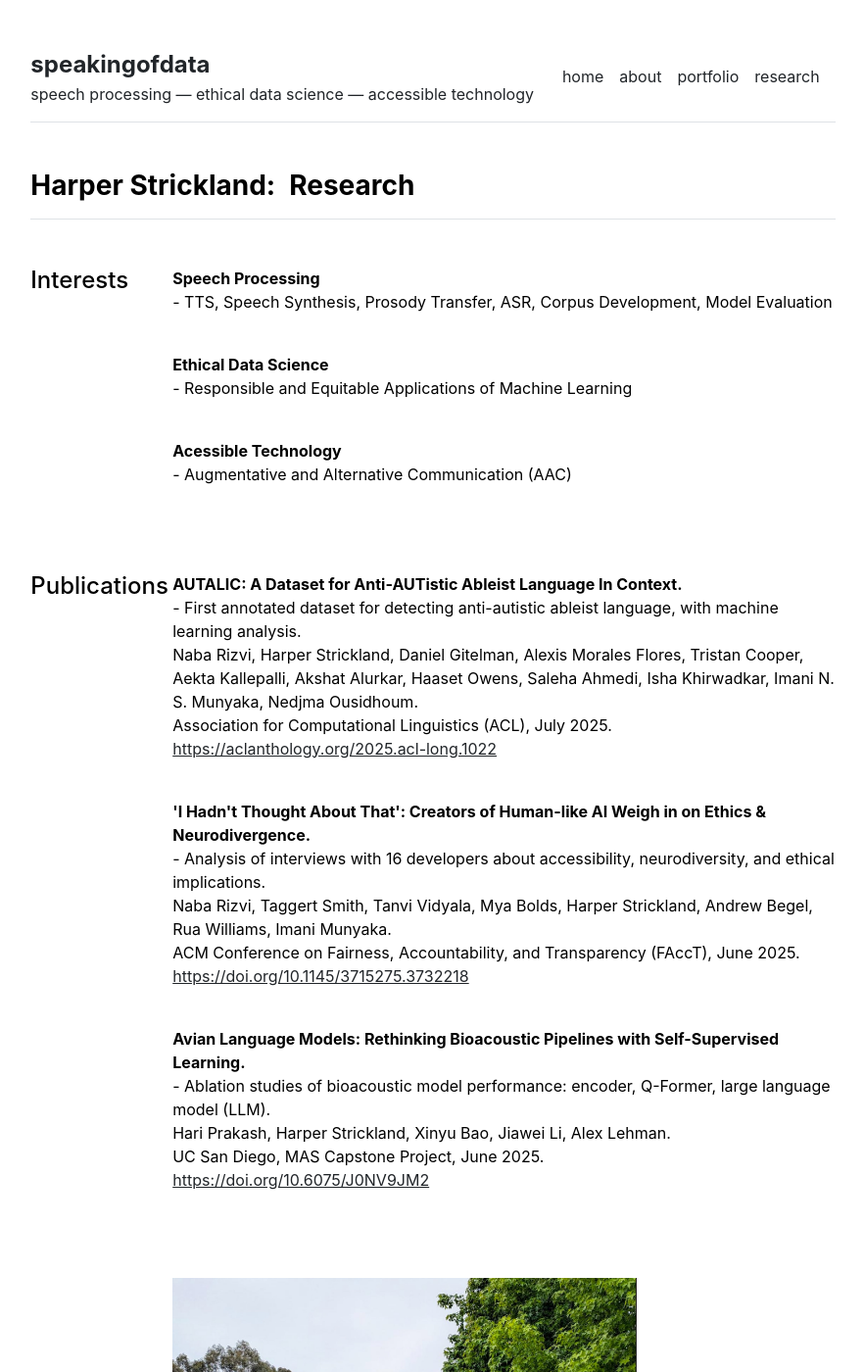
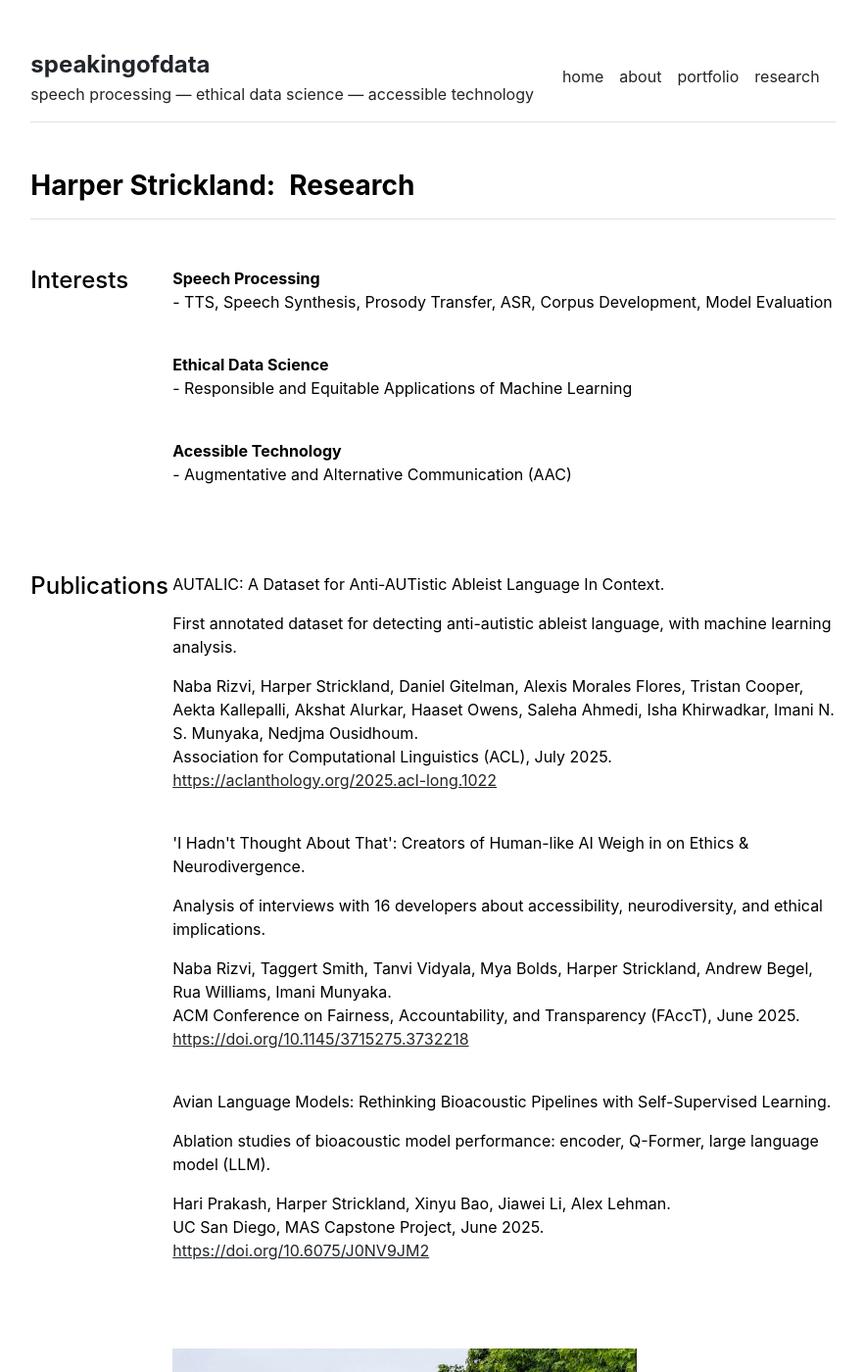
Before and after one commit to speakingofdata/speakingofdata.github.io, a Jekyll site: the page built from research.md, in a window 1280 px wide and 1400 px high. Shown: the whole window at 98% size, without its empty margins (198-1080 px from the left). Built offline with Jekyll 4.4.1, drawn with Linux system fonts in a browser that asks for light colours.

Commit message:
Update research.html

```diff
--- a/_layouts/research.html
+++ b/_layouts/research.html
@@ -25,9 +25,9 @@ layout: default
       </div>
       <div class="col-md-10">
         {% for section in site.data.research.publications %}
-          <p><b>{{ section.title }}.</b><br>
-          - {{ section.description }}<br>
-          {{ section.authors }}.<br>
+          <p>{{ section.title }}.</p>
+          <p style=”padding: 0px; margin: 5px;”>{{ section.description }}</p>
+          <p style=”padding: 0px; margin: 0px;”>{{ section.authors }}.<br>
           {{ section.source }}, {{ section.date }}.<br>
           <a href={{ section.url }}>{{ section.url }}</a></p>
           <br>
```
